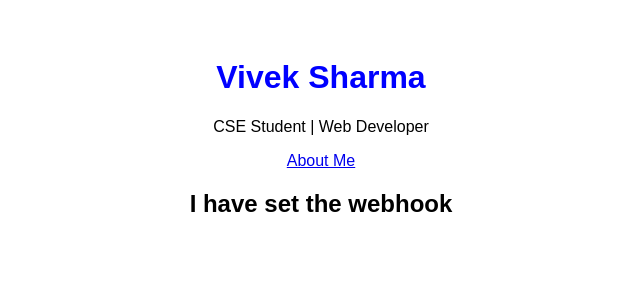
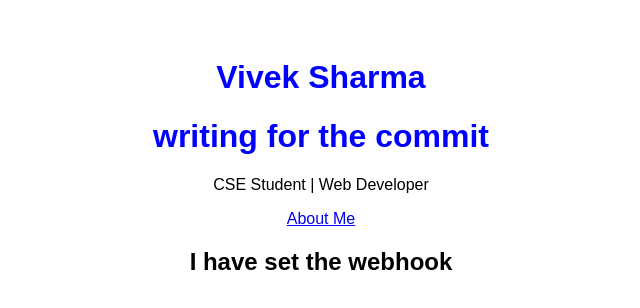
Before and after one commit to BibekGhimireSharma/practical1, a plain HTML site: page index.html in a window 1280 px wide. Shown: the whole page, without its empty margins (319-959 px from the left). Drawn offline with Linux system fonts and the light colour scheme.

Commit message:
Updated homepage text

```diff
--- a/index.html
+++ b/index.html
@@ -6,6 +6,7 @@
 </head>
 <body>
   <h1>Vivek Sharma</h1>
+  <h1>writing for the commit</h1>
   <p>CSE Student | Web Developer</p>
   <a href="about.html">About Me</a>
   <h2>I have set the webhook</h2>
```
